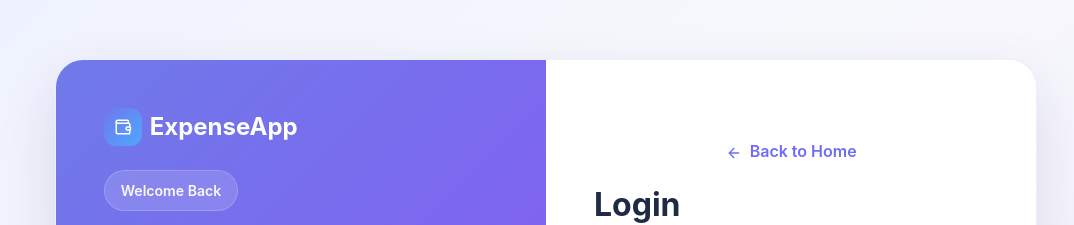
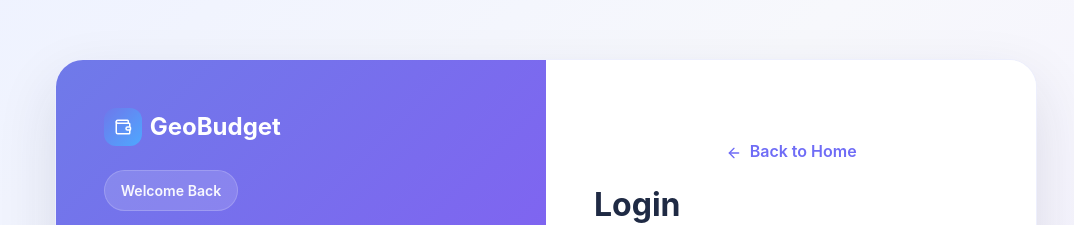
Before and after one commit to jsinclair1/CS451, a React (Vite) app in the folder budget-app/: page / in a window 1280 px wide. Both pictures are taken after a click on the button "Login". Shown: the top 225 px of the page, without its empty margins (94-1168 px from the left). Built offline with nearby package versions, Linux system fonts and the light colour scheme; no server answers.

Commit message:
Update LoginPage.jsx

```diff
--- a/budget-app/src/pages/LoginPage.jsx
+++ b/budget-app/src/pages/LoginPage.jsx
@@ -53,7 +53,7 @@ export default function LoginPage({ onBack, onSuccess, onNavigate }) {
                     <span className="sidebar-logo-badge d-inline-flex align-items-center justify-content-center">
                       <Wallet size={18} />
                     </span>
-                    <span className="text-white fw-bold fs-4">ExpenseApp</span>
+                    <span className="text-white fw-bold fs-4">GeoBudget</span>
                   </div>
 
                   <div className="auth-badge mb-4">Welcome Back</div>
```
